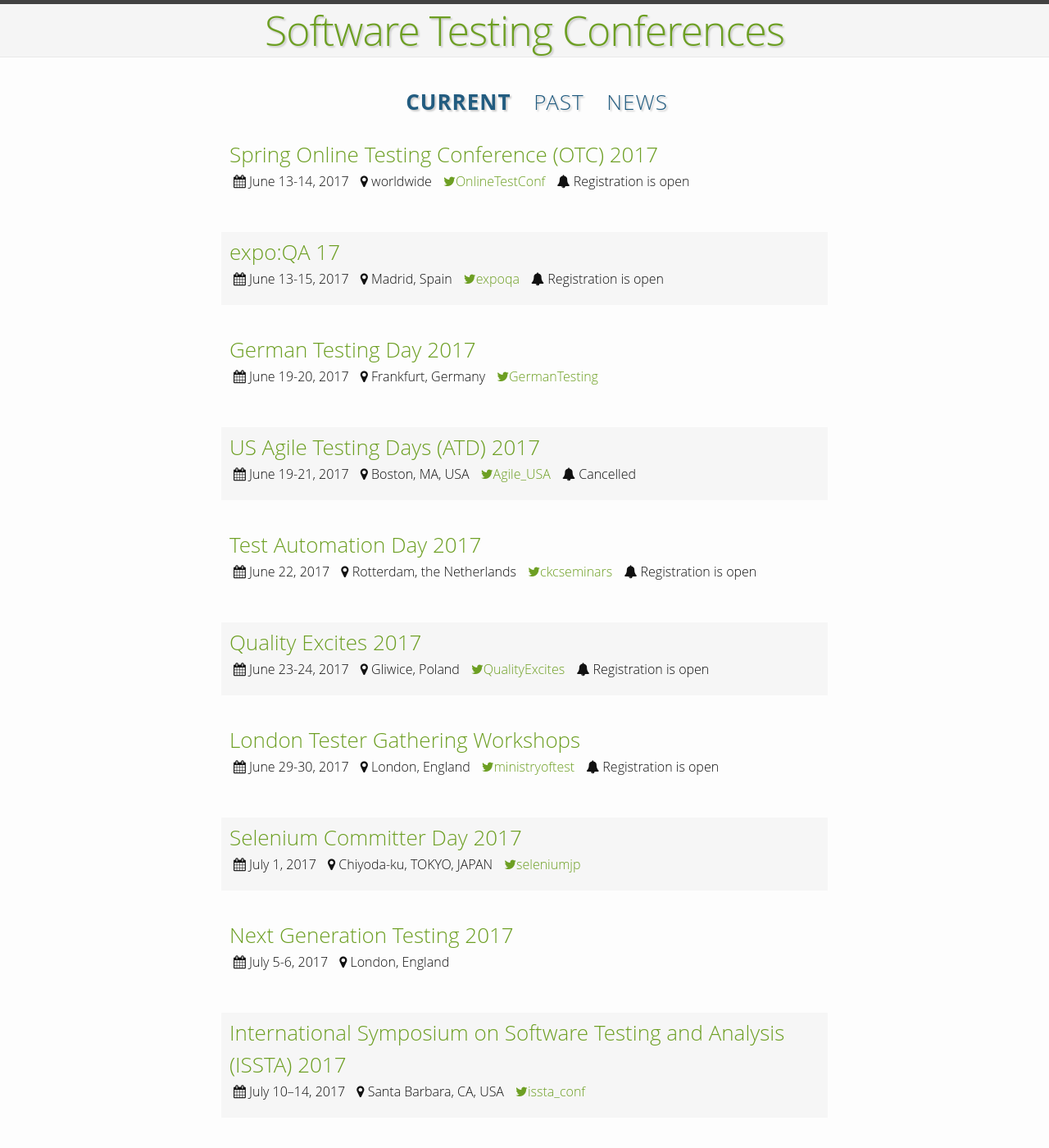
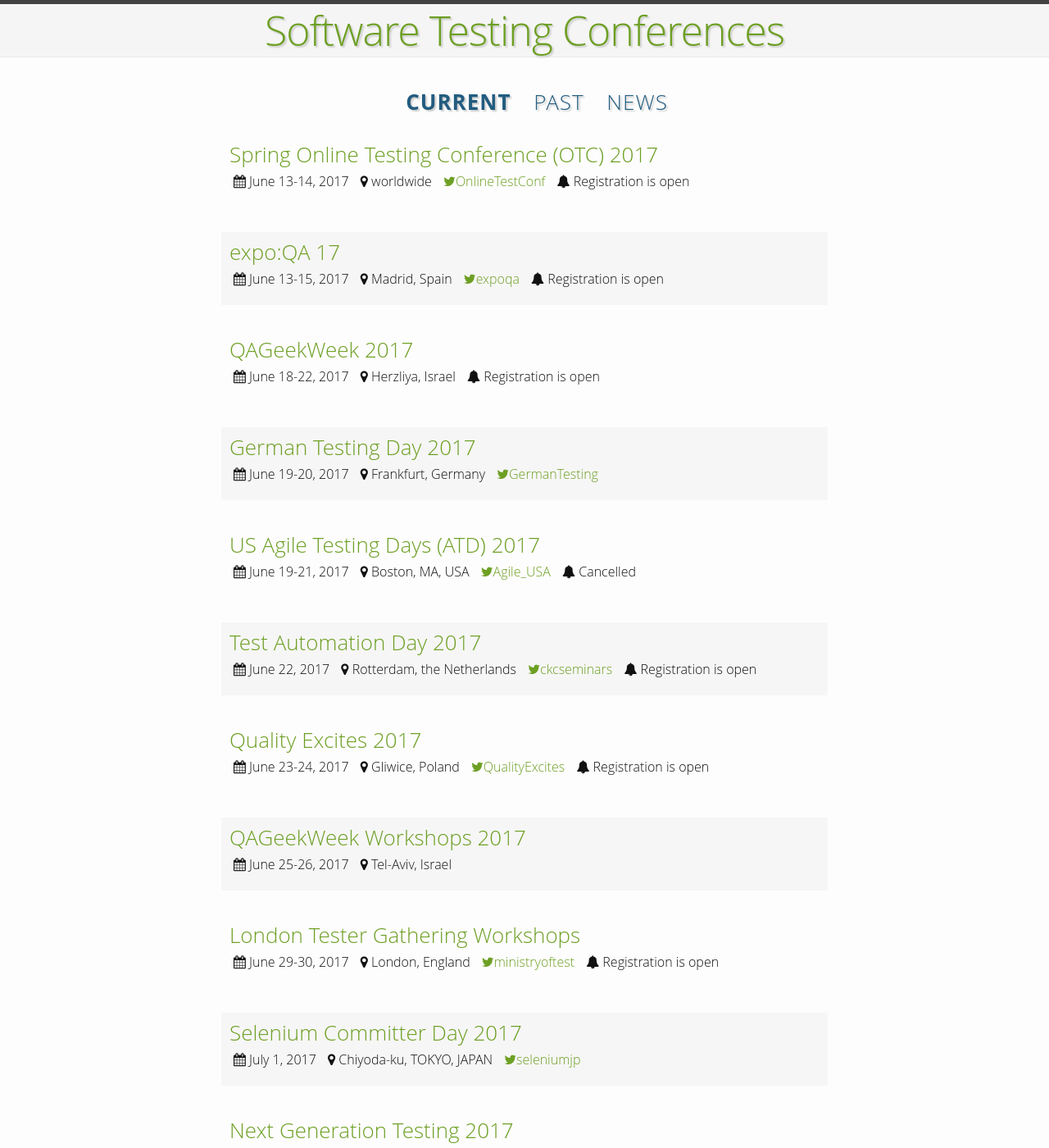
Before and after one commit to TestingConferences/testingconferences.github.io, a Jekyll site: the page built from index.html, in a window 1280 px wide and 1400 px high. Shown: the whole window at 82% size. Built offline with Jekyll 4.4.1, drawn with Linux system fonts in a browser that asks for light colours; some of the changed text lies outside the part shown.

Commit message:
Added BTD, QAGeekWeek, etc.

```diff
--- a/_data/current.yml
+++ b/_data/current.yml
@@ -10,6 +10,12 @@
   dates: "June 13-15, 2017"
   url: http://www.expoqa.com/
   twitter: expoqa
+  status: Registration is open
+
+- name: QAGeekWeek 2017
+  location: Herzliya, Israel
+  dates: "June 18-22, 2017"
+  url: http://devgeekweek.jbh.co.il/learning-track/qa-geekweek/
   status: Registration is open
 
 - name: German Testing Day 2017
@@ -38,6 +44,11 @@
   url: https://qualityexcites.pl/en/
   twitter: QualityExcites
   status: Registration is open
+
+- name: QAGeekWeek Workshops 2017
+  location: Tel-Aviv, Israel
+  dates: "June 25-26, 2017"
+  url: http://devgeekweek.jbh.co.il/learning-track/qa-geekweek/
 
 - name: London Tester Gathering Workshops
   location: London, England
@@ -165,6 +176,13 @@
   url: http://www.testdive.pl/
   status: CFP is open
 
+- name: Belgium Testing Day (BTD) 2017
+  location: Brussels, Belgium
+  dates: "October 25, 2017"
+  url: http://btdconf.com/
+  twitter: btdconf
+  status: CFP is open
+
 - name: TestBash Manchester 2017
   location: Manchester, UK
   dates: "October 26-27, 2017"
```
